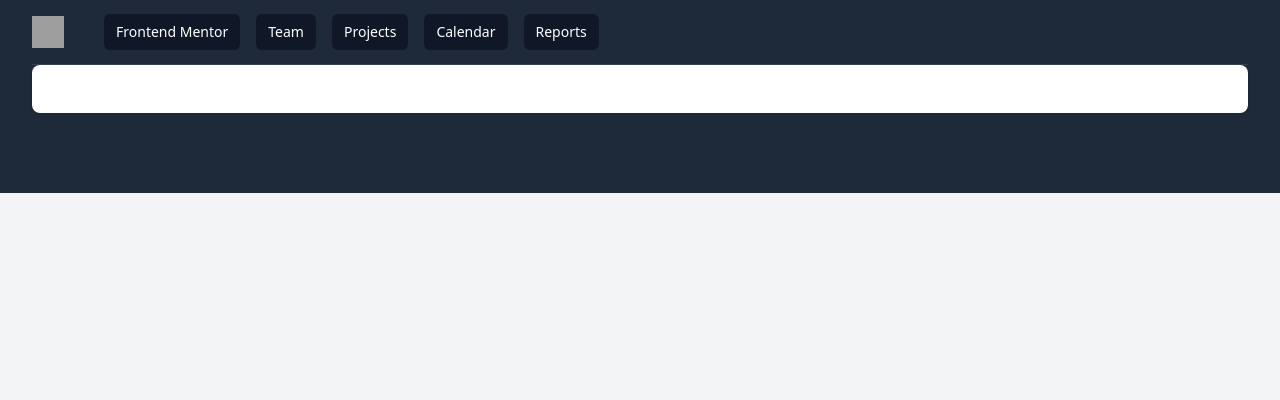
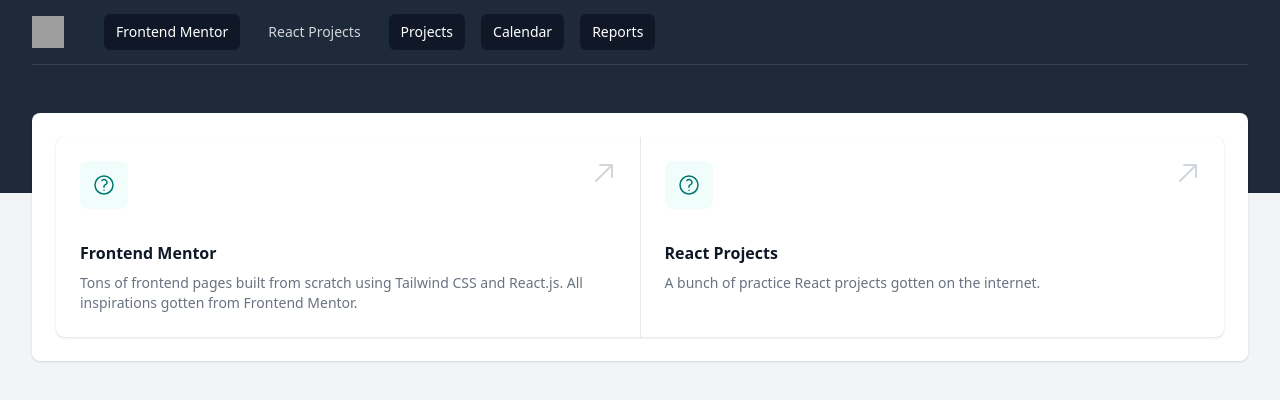
Before and after one commit to nowodev/pages-react, a React (Vite) app: page / in a window 1280 px wide. Shown: the top 400 px of the page. Built offline with nearby package versions, Linux system fonts and the light colour scheme; grey boxes are pictures that could not be loaded.

Commit message:
Add grid layout and new pages

```diff
--- a/src/App.jsx
+++ b/src/App.jsx
@@ -7,9 +7,9 @@
       <div className="min-h-full">
         <Header />
 
-        <main className="-mt-32">
-          <div className="mx-auto max-w-7xl px-4 pb-12 sm:px-6 lg:px-8">
-            <div className="rounded-lg bg-white px-5 py-6 shadow-sm sm:px-6">
+        <main className="-mt-20">
+          <div className="px-4 pb-12 mx-auto max-w-7xl sm:px-6 lg:px-8">
+            <div className="px-5 py-6 bg-white rounded-lg shadow-sm sm:px-6">
               <Outlet />
             </div>
           </div>
--- a/src/Header.jsx
+++ b/src/Header.jsx
@@ -4,11 +4,11 @@
   DisclosurePanel,
 } from "@headlessui/react";
 import { Bars3Icon, XMarkIcon } from "@heroicons/react/24/outline";
-import { NavLink } from "react-router";
+import { Link, NavLink } from "react-router";
 
 const navigation = [
   { name: "Frontend Mentor", href: "#" },
-  { name: "Team", href: "#" },
+  { name: "React Projects", href: "react-projects" },
   { name: "Projects", href: "#" },
   { name: "Calendar", href: "#" },
   { name: "Reports", href: "#" },
@@ -20,23 +20,26 @@
 
 export default function Header() {
   return (
-    <header className="bg-gray-800 pb-32">
+    <header className="pb-32 bg-gray-800">
       <Disclosure as="nav" className="bg-gray-800">
         <div className="mx-auto max-w-7xl sm:px-6 lg:px-8">
           <div className="border-b border-gray-700">
-            <div className="flex h-16 items-center justify-between px-4 sm:px-0">
+            <div className="flex items-center justify-between h-16 px-4 sm:px-0">
               <div className="flex items-center">
                 <div className="shrink-0">
-                  <img
-                    alt="Your Company"
-                    src="https://tailwindcss.com/plus-assets/img/logos/mark.svg?color=indigo&shade=500"
-                    className="size-8"
-                  />
+                  <Link to="/">
+                    <img
+                      alt="Nowodev"
+                      src="https://tailwindcss.com/plus-assets/img/logos/mark.svg?color=indigo&shade=500"
+                      className="size-8"
+                    />
+                  </Link>
                 </div>
                 <div className="hidden md:block">
-                  <div className="ml-10 flex items-baseline space-x-4">
-                    {navigation.map((item) => (
+                  <div className="flex items-baseline ml-10 space-x-4">
+                    {navigation.map((item, i) => (
                       <NavLink
+                        key={i}
                         to={item.href}
                         className={({ isActive }) =>
                           classNames(
@@ -54,9 +57,9 @@
                 </div>
               </div>
 
-              <div className="-mr-2 flex md:hidden">
+              <div className="flex -mr-2 md:hidden">
                 {/* Mobile menu button */}
-                <DisclosureButton className="group relative inline-flex items-center justify-center rounded-md bg-gray-800 p-2 text-gray-400 hover:bg-gray-700 hover:text-white focus:ring-2 focus:ring-white focus:ring-offset-2 focus:ring-offset-gray-800 focus:outline-hidden">
+                <DisclosureButton className="relative inline-flex items-center justify-center p-2 text-gray-400 bg-gray-800 rounded-md group hover:bg-gray-700 hover:text-white focus:ring-2 focus:ring-white focus:ring-offset-2 focus:ring-offset-gray-800 focus:outline-hidden">
                   <span className="absolute -inset-0.5" />
                   <span className="sr-only">Open main menu</span>
                   <Bars3Icon
@@ -74,9 +77,10 @@
         </div>
 
         <DisclosurePanel className="border-b border-gray-700 md:hidden">
-          <div className="space-y-1 px-2 py-3 sm:px-3">
-            {navigation.map((item) => (
+          <div className="px-2 py-3 space-y-1 sm:px-3">
+            {navigation.map((item, i) => (
               <NavLink
+                key={i}
                 to={item.href}
                 className={({ isActive }) =>
                   classNames(
@@ -91,17 +95,17 @@
               </NavLink>
             ))}
           </div>
-          {/* <div className="border-t border-gray-700 pt-4 pb-3">
+          {/* <div className="pt-4 pb-3 border-t border-gray-700">
             <div className="flex items-center px-5">
               <div className="shrink-0">
                 <img
                   alt=""
                   src={user.imageUrl}
-                  className="size-10 rounded-full"
+                  className="rounded-full size-10"
                 />
               </div>
               <div className="ml-3">
-                <div className="text-base/5 font-medium text-white">
+                <div className="font-medium text-white text-base/5">
                   {user.name}
                 </div>
                 <div className="text-sm font-medium text-gray-400">
@@ -110,20 +114,20 @@
               </div>
               <button
                 type="button"
-                className="relative ml-auto shrink-0 rounded-full bg-gray-800 p-1 text-gray-400 hover:text-white focus:ring-2 focus:ring-white focus:ring-offset-2 focus:ring-offset-gray-800 focus:outline-hidden"
+                className="relative p-1 ml-auto text-gray-400 bg-gray-800 rounded-full shrink-0 hover:text-white focus:ring-2 focus:ring-white focus:ring-offset-2 focus:ring-offset-gray-800 focus:outline-hidden"
               >
                 <span className="absolute -inset-1.5" />
                 <span className="sr-only">View notifications</span>
                 <BellIcon aria-hidden="true" className="size-6" />
               </button>
             </div>
-            <div className="mt-3 space-y-1 px-2">
+            <div className="px-2 mt-3 space-y-1">
               {userNavigation.map((item) => (
                 <DisclosureButton
                   key={item.name}
                   as="a"
                   href={item.href}
-                  className="block rounded-md px-3 py-2 text-base font-medium text-gray-400 hover:bg-gray-700 hover:text-white"
+                  className="block px-3 py-2 text-base font-medium text-gray-400 rounded-md hover:bg-gray-700 hover:text-white"
                 >
                   {item.name}
                 </DisclosureButton>
--- /dev/null
+++ b/src/Home.jsx
@@ -0,0 +1,33 @@
+import { QuestionMarkCircleIcon } from "@heroicons/react/24/outline";
+import LayoutGrid from "./components/LayoutGrid";
+
+const actions = [
+  {
+    title: "Frontend Mentor",
+    href: "frontend-mentor",
+    icon: QuestionMarkCircleIcon,
+    iconForeground: "text-teal-700",
+    iconBackground: "bg-teal-50",
+    description:
+      "Tons of frontend pages built from scratch using Tailwind CSS and React.js. All inspirations gotten from Frontend Mentor.",
+  },
+  {
+    title: "React Projects",
+    href: "react-projects",
+    icon: QuestionMarkCircleIcon,
+    iconForeground: "text-teal-700",
+    iconBackground: "bg-teal-50",
+    description:
+      "A bunch of practice React projects gotten on the internet.",
+  },
+];
+
+function Home() {
+  return (
+    <div>
+      <LayoutGrid actions={actions} />
+    </div>
+  );
+}
+
+export default Home;
--- /dev/null
+++ b/src/ReactProjects.jsx
@@ -0,0 +1,72 @@
+import {
+  AcademicCapIcon,
+  BanknotesIcon,
+  CheckBadgeIcon,
+  ClockIcon,
+  ReceiptRefundIcon,
+  UsersIcon,
+} from "@heroicons/react/24/outline";
+import LayoutGrid from "./components/LayoutGrid";
+
+const actions = [
+  {
+    title: "Request time off",
+    href: "#",
+    icon: ClockIcon,
+    iconForeground: "text-teal-700",
+    iconBackground: "bg-teal-50",
+    description:
+      "Doloribus dolores nostrum quia qui natus officia quod et dolorem. Sit repellendus qui ut at blanditiis et quo et molestiae.",
+  },
+  {
+    title: "Benefits",
+    href: "#",
+    icon: CheckBadgeIcon,
+    iconForeground: "text-purple-700",
+    iconBackground: "bg-purple-50",
+    description:
+      "Doloribus dolores nostrum quia qui natus officia quod et dolorem. Sit repellendus qui ut at blanditiis et quo et molestiae.",
+  },
+  {
+    title: "Schedule a one-on-one",
+    href: "#",
+    icon: UsersIcon,
+    iconForeground: "text-sky-700",
+    iconBackground: "bg-sky-50",
+    description:
+      "Doloribus dolores nostrum quia qui natus officia quod et dolorem. Sit repellendus qui ut at blanditiis et quo et molestiae.",
+  },
+  {
+    title: "Payroll",
+    href: "#",
+    icon: BanknotesIcon,
+    iconForeground: "text-yellow-700",
+    iconBackground: "bg-yellow-50",
+    description:
+      "Doloribus dolores nostrum quia qui natus officia quod et dolorem. Sit repellendus qui ut at blanditiis et quo et molestiae.",
+  },
+  {
+    title: "Submit an expense",
+    href: "#",
+    icon: ReceiptRefundIcon,
+    iconForeground: "text-rose-700",
+    iconBackground: "bg-rose-50",
+    description:
+      "Doloribus dolores nostrum quia qui natus officia quod et dolorem. Sit repellendus qui ut at blanditiis et quo et molestiae.",
+  },
+  {
+    title: "Training",
+    href: "#",
+    icon: AcademicCapIcon,
+    iconForeground: "text-indigo-700",
+    iconBackground: "bg-indigo-50",
+    description:
+      "Doloribus dolores nostrum quia qui natus officia quod et dolorem. Sit repellendus qui ut at blanditiis et quo et molestiae.",
+  },
+];
+
+function ReactProjects() {
+  return <LayoutGrid actions={actions} />;
+}
+
+export default ReactProjects;
--- /dev/null
+++ b/src/components/LayoutGrid.jsx
@@ -0,0 +1,58 @@
+function classNames(...classes) {
+  return classes.filter(Boolean).join(" ");
+}
+
+function LayoutGrid({ actions }) {
+  return (
+    <div className="overflow-hidden bg-gray-200 divide-y divide-gray-200 rounded-lg shadow-sm sm:grid sm:grid-cols-2 sm:gap-px sm:divide-y-0">
+      {actions.map((action, actionIdx) => (
+        <div
+          key={action.title}
+          className={classNames(
+            actionIdx === 0
+              ? "rounded-tl-lg rounded-tr-lg sm:rounded-tr-none"
+              : "",
+            actionIdx === 1 ? "sm:rounded-tr-lg" : "",
+            actionIdx === actions.length - 2 ? "sm:rounded-bl-lg" : "",
+            actionIdx === actions.length - 1
+              ? "rounded-br-lg rounded-bl-lg sm:rounded-bl-none"
+              : "",
+            "group relative bg-white p-6 focus-within:ring-2 focus-within:ring-indigo-500 focus-within:ring-inset"
+          )}
+        >
+          <div>
+            <span
+              className={classNames(
+                action.iconBackground,
+                action.iconForeground,
+                "inline-flex rounded-lg p-3 ring-4 ring-white"
+              )}
+            >
+              <action.icon aria-hidden="true" className="size-6" />
+            </span>
+          </div>
+          <div className="mt-8">
+            <h3 className="text-base font-semibold text-gray-900">
+              <a href={action.href} className="focus:outline-hidden">
+                {/* Extend touch target to entire panel */}
+                <span aria-hidden="true" className="absolute inset-0" />
+                {action.title}
+              </a>
+            </h3>
+            <p className="mt-2 text-sm text-gray-500">{action.description}</p>
+          </div>
+          <span
+            aria-hidden="true"
+            className="absolute text-gray-300 pointer-events-none top-6 right-6 group-hover:text-gray-400"
+          >
+            <svg fill="currentColor" viewBox="0 0 24 24" className="size-6">
+              <path d="M20 4h1a1 1 0 00-1-1v1zm-1 12a1 1 0 102 0h-2zM8 3a1 1 0 000 2V3zM3.293 19.293a1 1 0 101.414 1.414l-1.414-1.414zM19 4v12h2V4h-2zm1-1H8v2h12V3zm-.707.293l-16 16 1.414 1.414 16-16-1.414-1.414z" />
+            </svg>
+          </span>
+        </div>
+      ))}
+    </div>
+  );
+}
+
+export default LayoutGrid;
--- a/src/main.jsx
+++ b/src/main.jsx
@@ -3,12 +3,17 @@
 import "./index.css";
 import App from "./App.jsx";
 import { BrowserRouter, Route, Routes } from "react-router";
+import ReactProjects from "./ReactProjects.jsx";
+import Home from "./Home.jsx";
 
 createRoot(document.getElementById("root")).render(
   <StrictMode>
     <BrowserRouter>
       <Routes>
-        <Route path="/" element={<App />}></Route>
+        <Route element={<App />}>
+          <Route path="/" element={<Home />} />
+          <Route path="react-projects" element={<ReactProjects />} />
+        </Route>
       </Routes>
     </BrowserRouter>
   </StrictMode>
```
